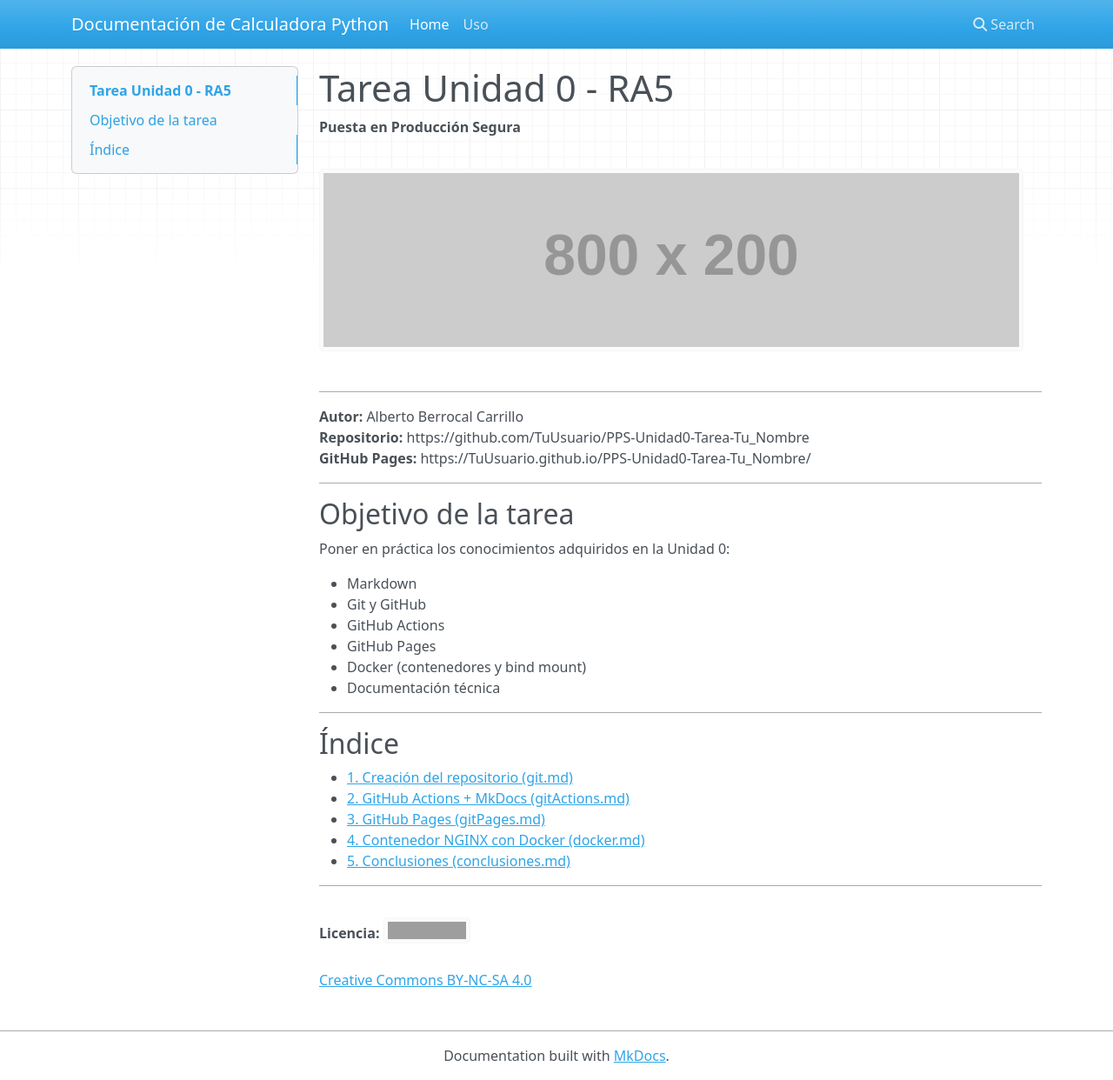
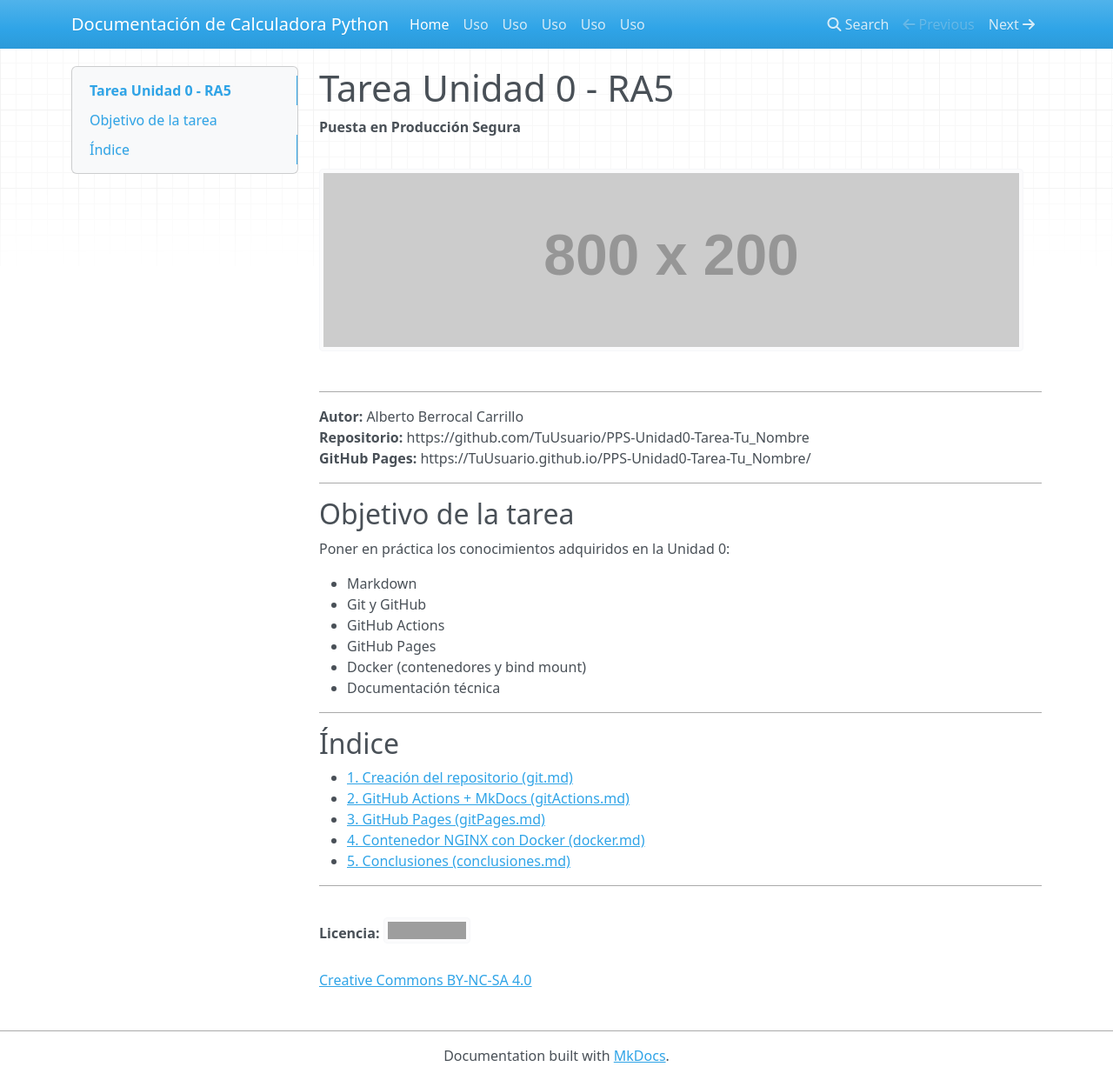
Before and after one commit to vjp-albertobc/PPS-Unidad0-Tarea-AlbertoBC, an MkDocs documentation site: the page built from docs/index.md, in a window 1280 px wide and 1242 px high. Shown: the whole window at 87% size. Built offline with MkDocs 1.6.1, drawn with Linux system fonts in a browser that asks for light colours; nearby versions of some CDN libraries; some of the changed lines change nothing that is shown; grey boxes are pictures that could not be loaded.

Commit message:
Modificación mkdocs

```diff
--- a/mkdocs.yml
+++ b/mkdocs.yml
@@ -12,7 +12,11 @@ site_name: Documentación de Calculadora Python # Define el título que aparecer
 nav:
   # El nombre de la sección en el menú: nombre_archivo.md
   - Home: index.md             # Primer elemento del menú, enlaza con el archivo 'index.md'.
-  - Uso: guia_uso.md           # Segundo elemento del menú, enlaza con el archivo 'guia_uso.md'.
+  - Uso: git.md                # Segundo elemento del menú, enlaza con el archivo 'git.md'.
+  - Uso: gitActions.md         # Tercer elemento del menú, enlaza con el archivo 'gitActions.md'.
+  - Uso: gitPages.md           # Cuarto elemento del menú, enlaza con el archivo 'gitPages.md'.
+  - Uso: docker.md             # Quinto elemento del menú, enlaza con el archivo 'docker.md'.
+  - Uso: conclusiones.md       # Sexto elemento del menú, enlaza con el archivo 'conclusiones.md'.
   # Se pueden añadir subsecciones anidando listas:
   # - Referencia:
   #   - Funciones: referencia/funciones.md
```
